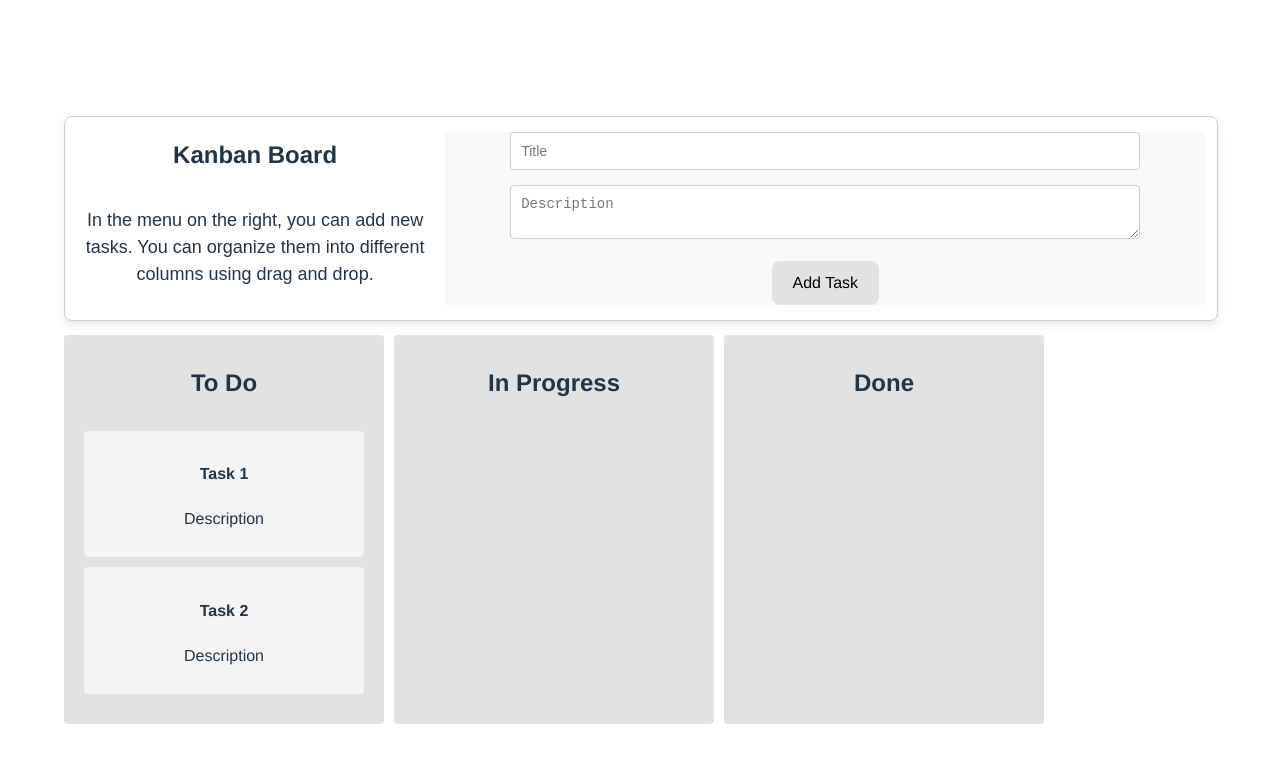
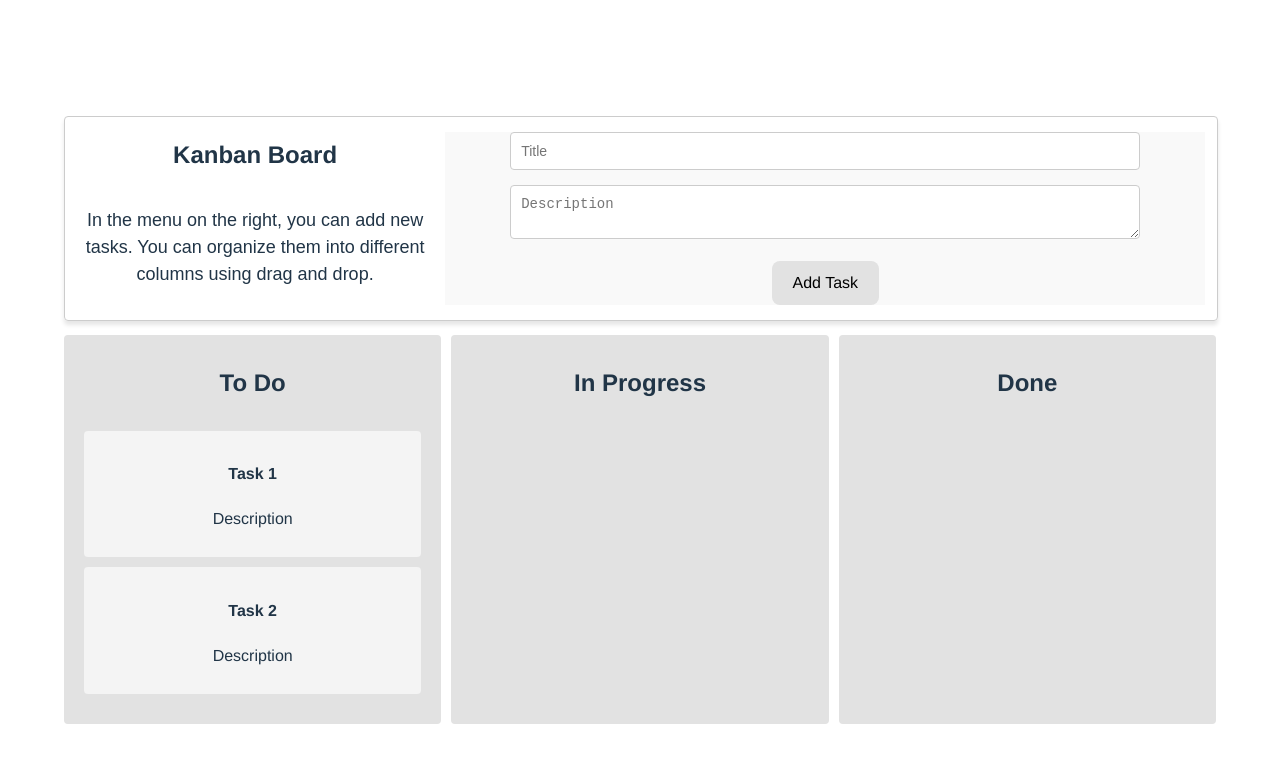
Before and after one commit to sanchez-chris/kanban-board, a Vue app: page / in a window 1280 px wide. Shown: the top 762 px of the page. Built offline with nearby package versions, Linux system fonts and the light colour scheme.

Commit message:
better ui

```diff
--- a/src/components/Board.vue
+++ b/src/components/Board.vue
@@ -14,6 +14,7 @@
       <div class="columns">
         <Column
           v-for="column in columns"
+          class="column"
           :key="column.name"
           :name="column.name"
           :tasks="column.tasks"
@@ -70,18 +71,33 @@ import { getAutomaticTypeDirectiveNames } from 'typescript';
 
   <style scoped>
   .board {
+    width: 100%;
     display: flex;
+    justify-content: space-between;
     justify-content: space-between;
   }
   .columns {
+    flex: 1; /* Cada columna ocupará el mismo espacio disponible */
     display: flex;
+
   }
+  .column {
+    flex: 1;
+    box-sizing: border-box;
+    margin-left: 10px;
+  }
+
+  .column:first-child {
+  margin-left: 0; /* El primer elemento no tiene margen izquierdo */
+  }
+
   .container {
+
     display: flex;
     width: 100%;
-  box-shadow: 0 4px 8px rgba(0, 0, 0, 0.1);
+    box-shadow: 0 4px 4px rgba(0, 0, 0, 0.1);
     border: 1px solid #ccc;
-  border-radius: 8px;
+    border-radius: 4px;
     margin-bottom: 14px;
     align-items: center;
   }
--- a/src/components/Column.vue
+++ b/src/components/Column.vue
@@ -20,6 +20,7 @@ const dropTask = () => {
 </script>
 
 <template>
+
   <div class="column">
     <h2>{{ props.name }}</h2>
     <div class="tasks" @drop="dropTask" @dragover.prevent>
@@ -34,14 +35,14 @@ const dropTask = () => {
     </div>
 
   </div>
+
 </template>
 
 <style scoped>
 .column {
   padding: 10px;
-  width: 300px;
+  width:auto;
   background-color: #e2e2e2;
-  margin-right: 10px;
   border-radius: 4px;
 }
 .tasks {
```
Lines whose indentation alone changed are shown as unchanged.
